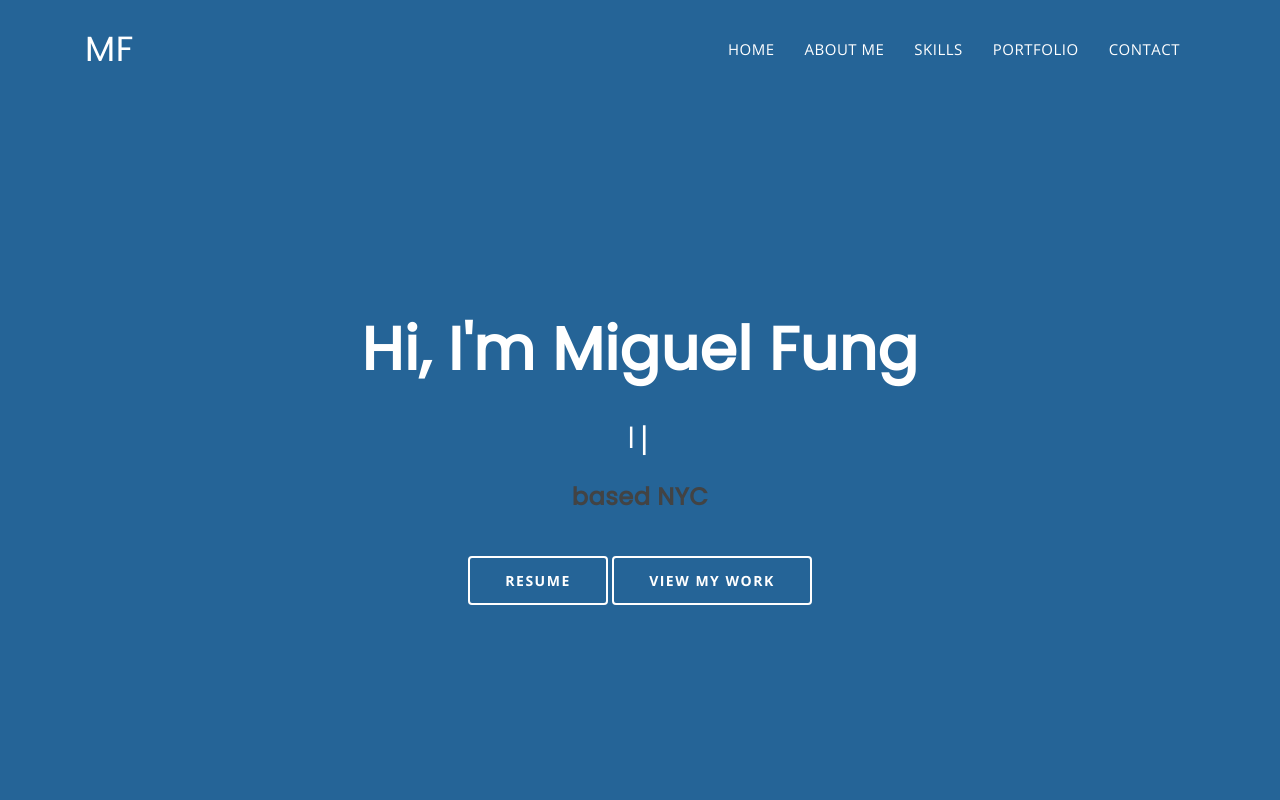
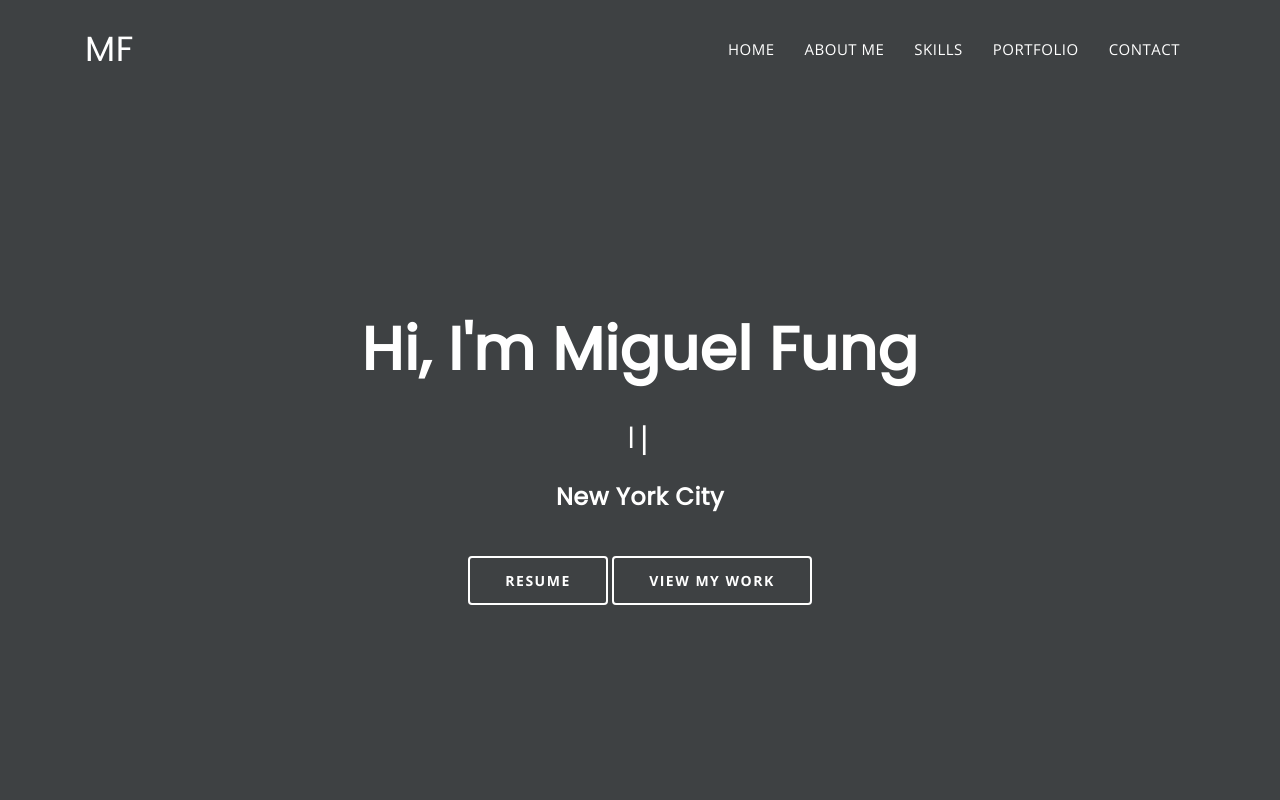
Before and after one commit to mjfung1/mjfung1.github.io, a plain HTML site: page index.html in a window 1280 px wide. Shown: the top 800 px of the page. Drawn offline with nearby package versions, Linux system fonts and the light colour scheme.

Commit message:
color change

```diff
--- a/assets/css/theme-color/default-theme.css
+++ b/assets/css/theme-color/default-theme.css
@@ -5,7 +5,7 @@ Author URI : http://www.markups.io/
 ========================================*/
 
 :root {
-	--bg-color: #256497;
+	--bg-color: #3e4143;
 }
 
 .mu-primary-btn:hover,
--- a/index.html
+++ b/index.html
@@ -148,7 +148,7 @@
               <!-- Start text slide -->
 
               <div class="mu-featured-content">
-                <h3 class="engineer shimmer">based NYC</h3>
+                <h3 class="engineer shimmer nyc">New York City</h3>
                 <a
                   target="_blank"
                   href="/Fung_Miguel_Resume.pdf"
--- a/style.css
+++ b/style.css
@@ -1454,3 +1454,7 @@ button:focus {
     background-position: top right;
   }
 }
+
+.nyc {
+	color: white;
+}
```
